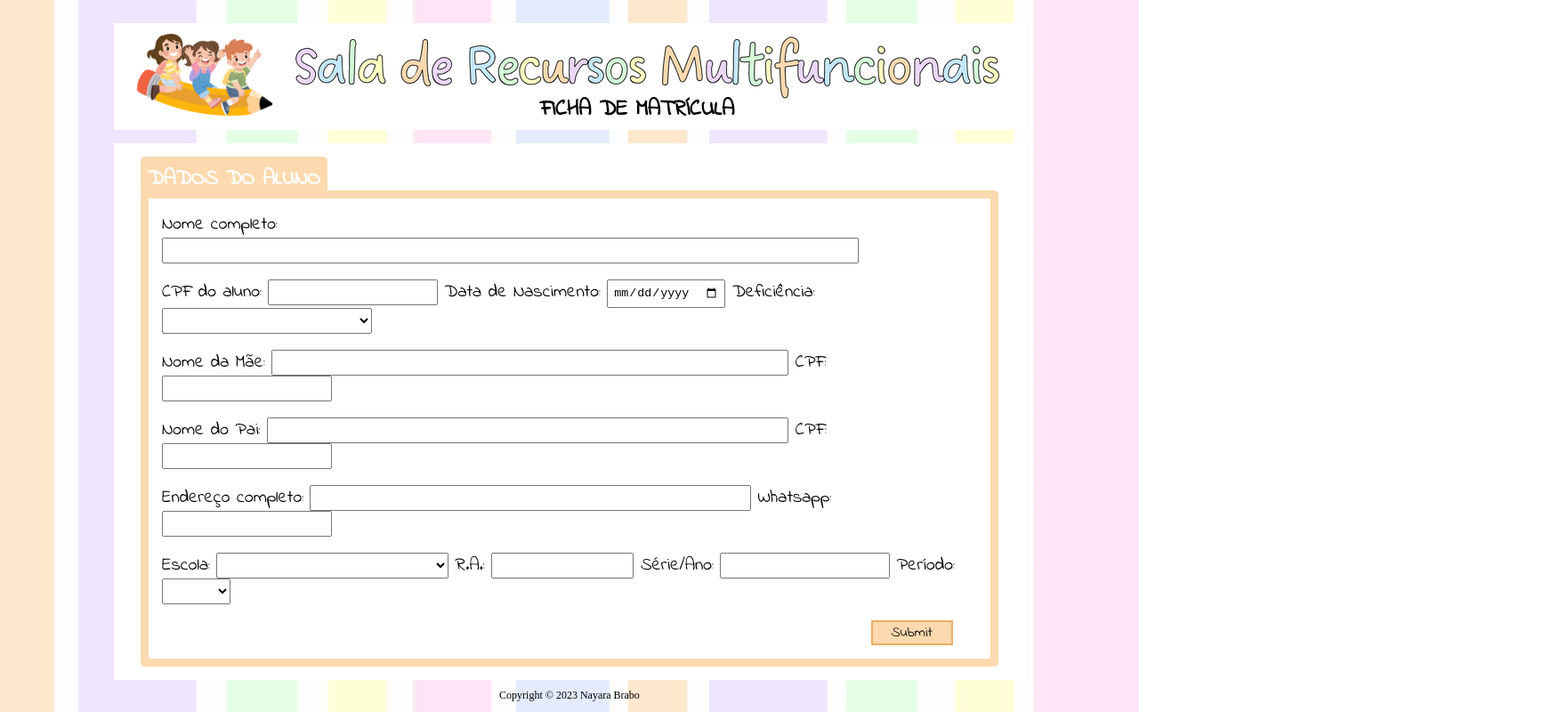
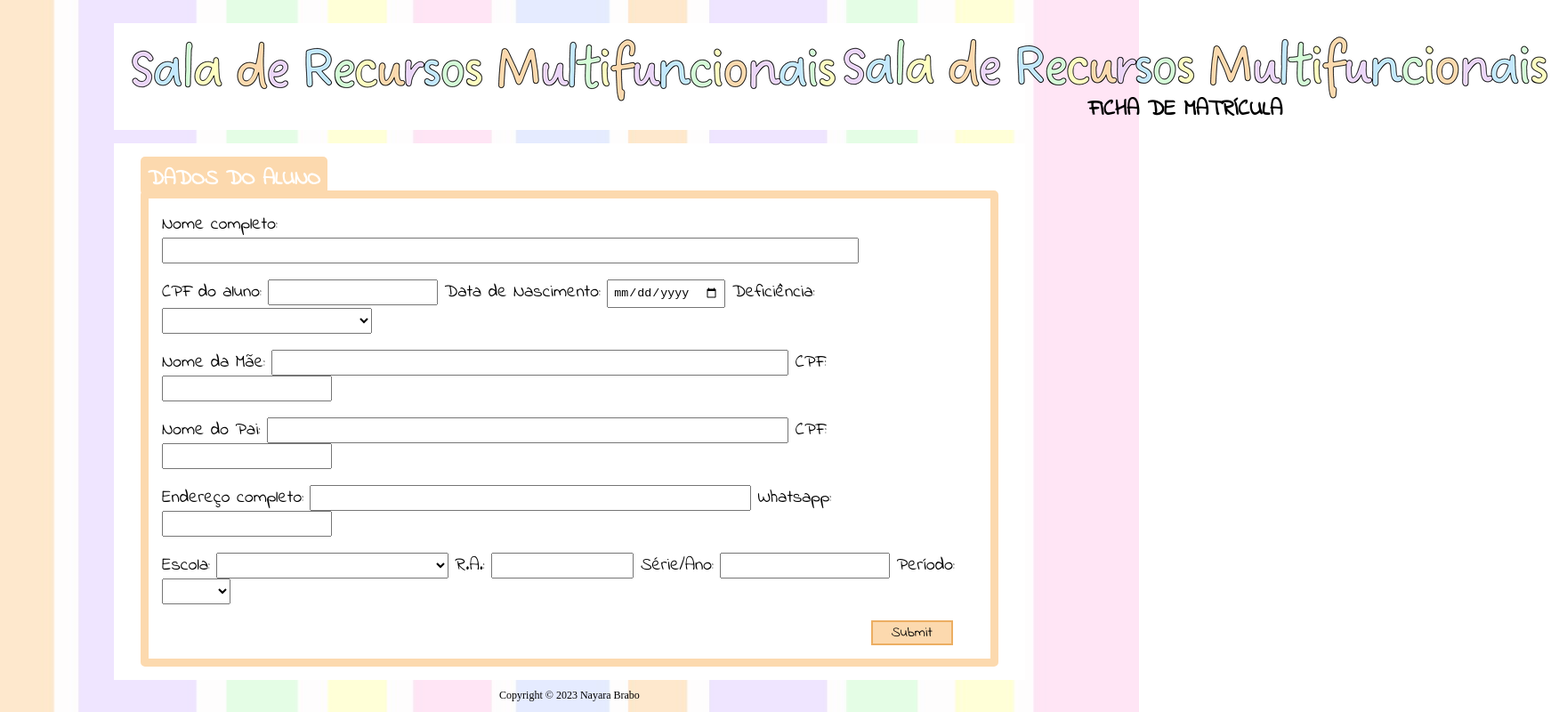
Before and after one commit to naob30/Formulario, a plain HTML site: page index.html in a window 1280 px wide. Shown: the whole page at 89% size, 1743 px wide, since content can reach past the window. Drawn offline with Linux system fonts and the light colour scheme.

Commit message:
Update index.html

```diff
--- a/index.html
+++ b/index.html
@@ -19,12 +19,12 @@
     <header class="content">
 
         <div class="logo">
-            <img src="/assets/img/crianca-no-lapis.png" alt="">
+            <img src="assets/img/Reforco-Escolar.png" alt="">
         </div>
 
         <div class="titulo">
             <div class="imgReforco">
-                <img src="/assets/img/Reforco-Escolar.png" alt="">
+                <img src="assets/img/Reforco-Escolar.png" alt="">
             </div>
             <h2>FICHA DE MATRÍCULA</h2>
         </div>
```
